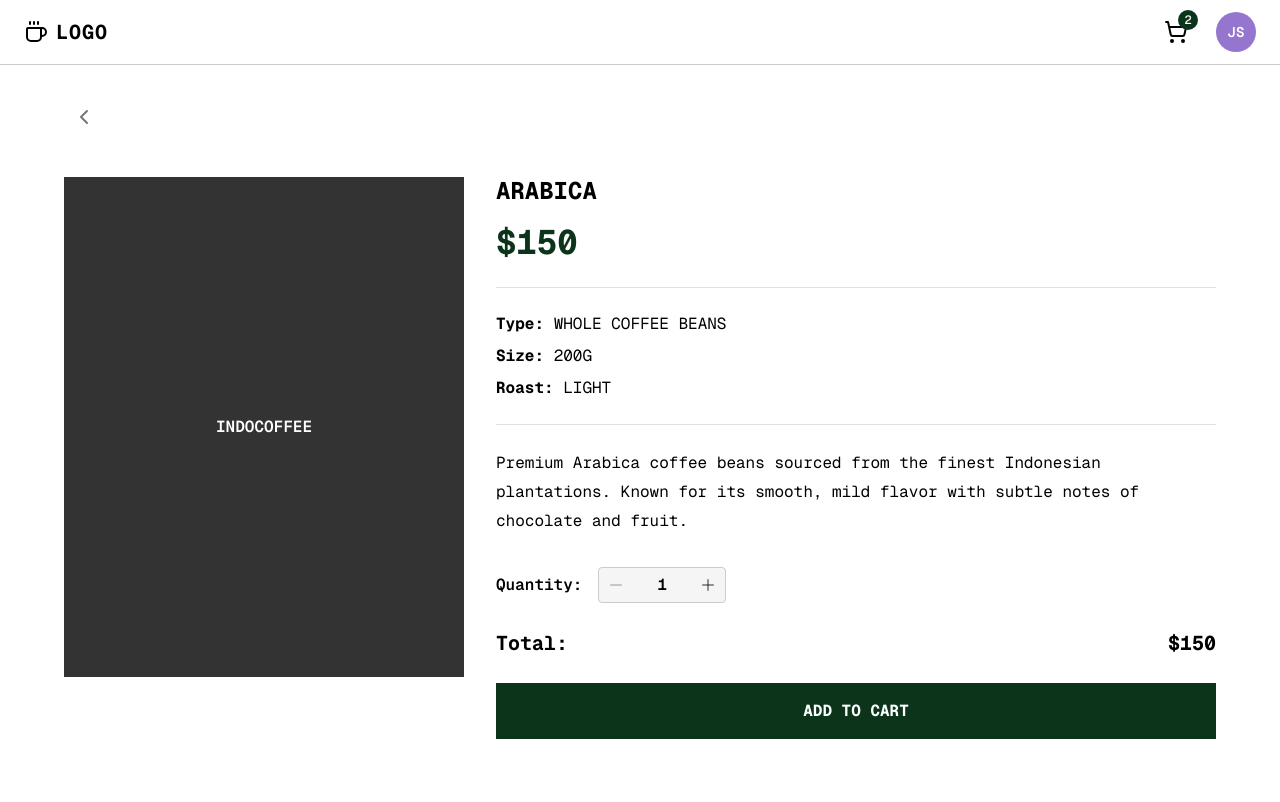
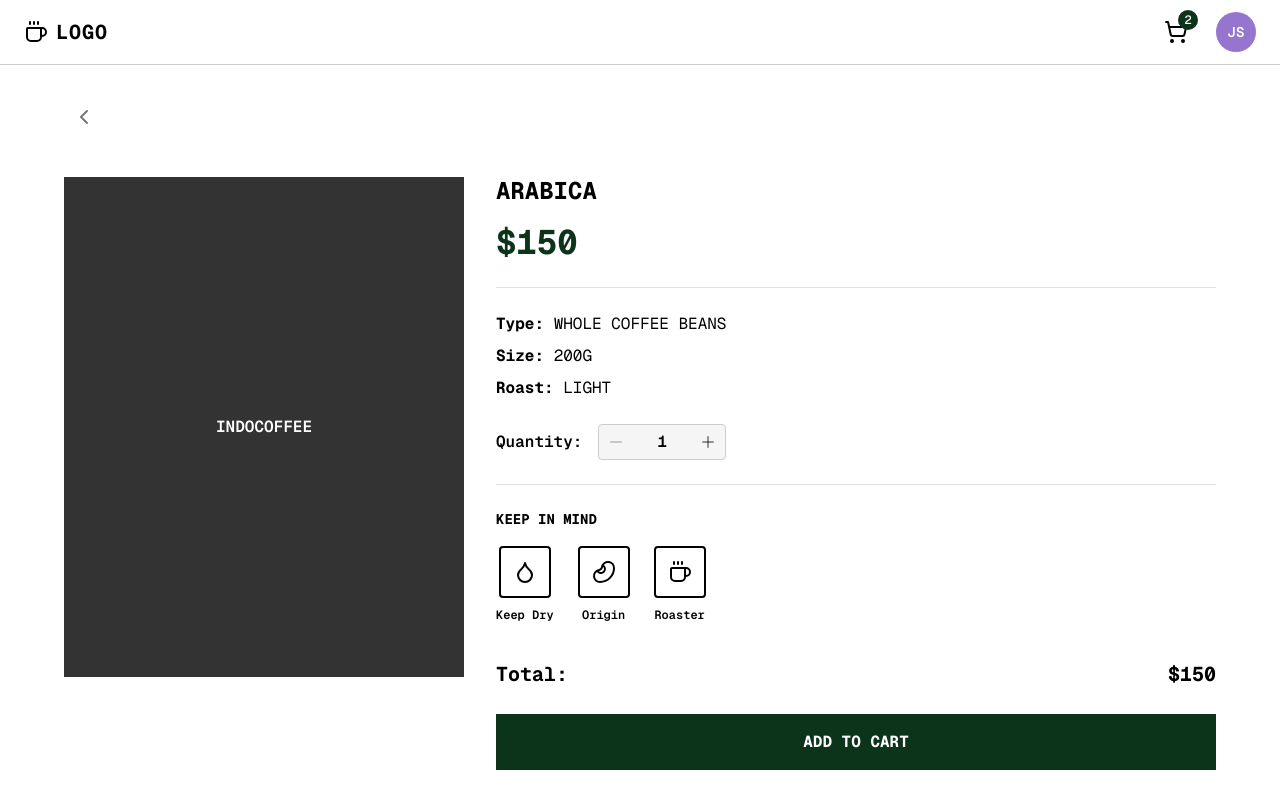
Before and after one commit to faizisyellow/indocoffee-web, a React (Vite) app: page /product/1 in a window 1280 px wide. Built offline with nearby package versions, Linux system fonts and the light colour scheme.

Commit message:
Update: Replace description product with information about the product

```diff
--- a/src/pages/ProductDetailPage.tsx
+++ b/src/pages/ProductDetailPage.tsx
@@ -7,7 +7,7 @@ import {
   Paper,
   Divider,
 } from "@mui/material";
-import { ChevronLeft, Plus, Minus } from "lucide-react";
+import { ChevronLeft, Plus, Minus, Droplet, Bean, Coffee } from "lucide-react";
 import { useState } from "react";
 import { useNavigate, useParams } from "react-router";
 
@@ -106,12 +106,6 @@ export default function ProductDetailPage() {
             </Typography>
           </Box>
 
-          <Divider sx={{ mb: 3 }} />
-
-          <Typography variant="body1" sx={{ mb: 4, lineHeight: 1.8 }}>
-            {mockProduct.description}
-          </Typography>
-
           <Box
             sx={{
               display: "flex",
@@ -150,6 +144,103 @@ export default function ProductDetailPage() {
             </Paper>
           </Box>
 
+          <Divider sx={{ mb: 3 }} />
+
+          <Box sx={{ mb: 4 }}>
+            <Typography
+              variant="body2"
+              sx={{
+                mb: 2,
+                fontWeight: 700,
+                textTransform: "uppercase",
+              }}
+            >
+              Keep in Mind
+            </Typography>
+            <Box
+              sx={{
+                display: "flex",
+                gap: 3,
+                alignItems: "center",
+              }}
+            >
+              <Box
+                sx={{
+                  display: "flex",
+                  flexDirection: "column",
+                  alignItems: "center",
+                  gap: 1,
+                }}
+              >
+                <Box
+                  sx={{
+                    border: "2px solid #000",
+                    borderRadius: 1,
+                    p: 1.5,
+                    display: "flex",
+                    alignItems: "center",
+                    justifyContent: "center",
+                  }}
+                >
+                  <Droplet size={24} />
+                </Box>
+                <Typography variant="caption" sx={{ fontWeight: 600 }}>
+                  Keep Dry
+                </Typography>
+              </Box>
+
+              <Box
+                sx={{
+                  display: "flex",
+                  flexDirection: "column",
+                  alignItems: "center",
+                  gap: 1,
+                }}
+              >
+                <Box
+                  sx={{
+                    border: "2px solid #000",
+                    borderRadius: 1,
+                    p: 1.5,
+                    display: "flex",
+                    alignItems: "center",
+                    justifyContent: "center",
+                  }}
+                >
+                  <Bean size={24} />
+                </Box>
+                <Typography variant="caption" sx={{ fontWeight: 600 }}>
+                  Origin
+                </Typography>
+              </Box>
+
+              <Box
+                sx={{
+                  display: "flex",
+                  flexDirection: "column",
+                  alignItems: "center",
+                  gap: 1,
+                }}
+              >
+                <Box
+                  sx={{
+                    border: "2px solid #000",
+                    borderRadius: 1,
+                    p: 1.5,
+                    display: "flex",
+                    alignItems: "center",
+                    justifyContent: "center",
+                  }}
+                >
+                  <Coffee size={24} />
+                </Box>
+                <Typography variant="caption" sx={{ fontWeight: 600 }}>
+                  Roaster
+                </Typography>
+              </Box>
+            </Box>
+          </Box>
+
           <Box
             sx={{
               display: "flex",
```
